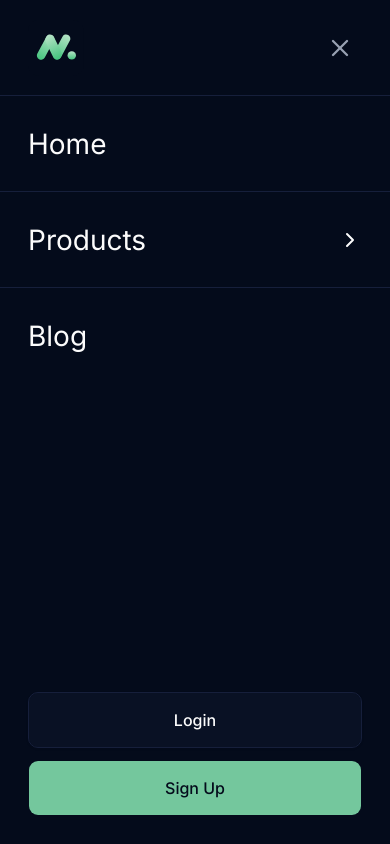
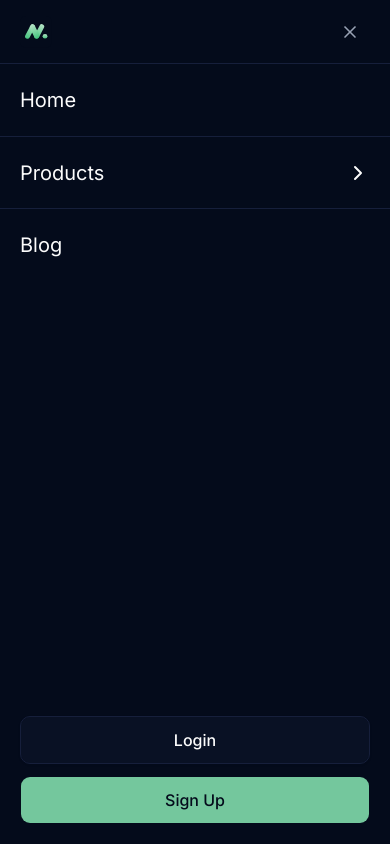
Before and after one commit to whyismeleige/marrai-web, a Next.js app: page / in a window 390 px wide. Both pictures are taken after a click on the button 340 px from the left and 48 px from the top of the page. Shown: the top 844 px of the page. Built offline with nearby package versions, Linux system fonts and the light colour scheme.

Commit message:
feat(marketing): add navbar animation

```diff
--- a/src/components/layout/mobile-nav.tsx
+++ b/src/components/layout/mobile-nav.tsx
@@ -3,12 +3,15 @@
 import * as React from "react"
 import Image from "next/image"
 import Link from "next/link"
+import { AnimatePresence, motion, useReducedMotion } from "framer-motion"
 import { ArrowLeft, ChevronRight, X } from "lucide-react"
 
 import { Button } from "@/components/ui/button"
 import { authNavItems, primaryNavItems, productNavItems } from "@/constants/nav"
 import { brandAssets, siteCopy } from "@/constants/homepage-copy"
 import { cn } from "@/lib/utils"
+
+const navEase = [0.16, 1, 0.3, 1] as const
 
 type MobileNavProps = {
   open: boolean
@@ -19,6 +22,8 @@ type MobileMenuState = "root" | "products"
 
 export function MobileNav({ open, onOpenChange }: MobileNavProps) {
   const [menuState, setMenuState] = React.useState<MobileMenuState>("root")
+  const [direction, setDirection] = React.useState<1 | -1>(1)
+  const reduceMotion = useReducedMotion()
   const closeButtonRef = React.useRef<HTMLButtonElement>(null)
   const mobileAuthItems = [
     authNavItems.find((item) => item.label === siteCopy.auth.login),
@@ -52,18 +57,23 @@ export function MobileNav({ open, onOpenChange }: MobileNavProps) {
     }
   }, [closeMenu, open])
 
-  if (!open) {
-    return null
-  }
+  const panelTransition = { duration: reduceMotion ? 0 : 0.2, ease: navEase }
+  const treeTransition = { duration: reduceMotion ? 0 : 0.18, ease: navEase }
 
   return (
-    <div
+    <AnimatePresence>
+      {open ? (
+        <motion.div
           className="dark fixed inset-0 z-50 flex min-h-dvh flex-col bg-background text-foreground lg:hidden"
           role="dialog"
           aria-modal="true"
           aria-label="Site navigation"
+          initial={{ opacity: 0, y: reduceMotion ? 0 : -10 }}
+          animate={{ opacity: 1, y: 0 }}
+          exit={{ opacity: 0, y: reduceMotion ? 0 : -8 }}
+          transition={panelTransition}
         >
-      <div className="flex h-24 shrink-0 items-center justify-between border-b border-border px-7 sm:h-28 sm:px-10">
+          <div className="flex h-16 shrink-0 items-center justify-between border-b border-border px-5 sm:h-20 sm:px-8">
             <Link
               href="/"
               className="inline-flex items-center rounded-md outline-none focus-visible:ring-3 focus-visible:ring-ring/50"
@@ -75,35 +85,81 @@ export function MobileNav({ open, onOpenChange }: MobileNavProps) {
                 width={72}
                 height={72}
                 priority
-            className="size-14 sm:size-16"
+                className="size-8 sm:size-10"
               />
             </Link>
             <button
               ref={closeButtonRef}
               type="button"
-          className="inline-flex size-11 items-center justify-center rounded-md text-muted-foreground transition-colors hover:text-foreground focus-visible:outline-none focus-visible:ring-3 focus-visible:ring-ring/50"
+              className="inline-flex size-10 items-center justify-center rounded-md text-muted-foreground transition-colors hover:text-foreground focus-visible:outline-none focus-visible:ring-3 focus-visible:ring-ring/50"
               aria-label="Close menu"
               onClick={closeMenu}
             >
-          <X className="size-7" aria-hidden="true" />
+              <X className="size-5" aria-hidden="true" />
             </button>
           </div>
 
-      <nav className="min-h-0 flex-1 overflow-y-auto" aria-label="Mobile">
+          <nav
+            className="min-h-0 flex-1 overflow-x-hidden overflow-y-auto"
+            aria-label="Mobile"
+          >
+            <AnimatePresence mode="wait" initial={false} custom={direction}>
               {menuState === "root" ? (
+                <motion.div
+                  key="root"
+                  initial={{
+                    opacity: 0,
+                    x: reduceMotion ? 0 : direction > 0 ? -24 : 24,
+                  }}
+                  animate={{ opacity: 1, x: 0 }}
+                  exit={{
+                    opacity: 0,
+                    x: reduceMotion ? 0 : direction > 0 ? -24 : 24,
+                  }}
+                  transition={treeTransition}
+                >
                   <RootMenu
+                    reduceMotion={Boolean(reduceMotion)}
                     onClose={closeMenu}
-            onProductsClick={() => setMenuState("products")}
+                    onProductsClick={() => {
+                      setDirection(1)
+                      setMenuState("products")
+                    }}
                   />
+                </motion.div>
               ) : (
+                <motion.div
+                  key="products"
+                  initial={{
+                    opacity: 0,
+                    x: reduceMotion ? 0 : direction > 0 ? 24 : -24,
+                  }}
+                  animate={{ opacity: 1, x: 0 }}
+                  exit={{
+                    opacity: 0,
+                    x: reduceMotion ? 0 : direction > 0 ? -24 : 24,
+                  }}
+                  transition={treeTransition}
+                >
                   <ProductsMenu
-            onBack={() => setMenuState("root")}
+                    reduceMotion={Boolean(reduceMotion)}
+                    onBack={() => {
+                      setDirection(-1)
+                      setMenuState("root")
+                    }}
                     onClose={closeMenu}
                   />
+                </motion.div>
               )}
+            </AnimatePresence>
           </nav>
 
-      <div className="grid shrink-0 gap-3 px-7 pb-7 sm:px-10 sm:pb-10">
+          <motion.div
+            className="grid shrink-0 gap-3 px-5 pb-5 sm:px-8 sm:pb-8"
+            initial={reduceMotion ? false : { opacity: 0, y: 8 }}
+            animate={{ opacity: 1, y: 0 }}
+            transition={{ delay: reduceMotion ? 0 : 0.08, ...panelTransition }}
+          >
             {mobileAuthItems.map((item) => {
               const isPrimary = item.label === siteCopy.auth.signUp
 
@@ -113,7 +169,7 @@ export function MobileNav({ open, onOpenChange }: MobileNavProps) {
                   asChild
                   variant={isPrimary ? "default" : "outline"}
                   className={cn(
-              "h-14 rounded-lg text-base",
+                    "h-12 rounded-lg text-base sm:h-14",
                     !isPrimary &&
                       "border-border bg-background text-foreground hover:bg-muted"
                   )}
@@ -124,63 +180,100 @@ export function MobileNav({ open, onOpenChange }: MobileNavProps) {
                 </Button>
               )
             })}
-      </div>
-    </div>
+          </motion.div>
+        </motion.div>
+      ) : null}
+    </AnimatePresence>
   )
 }
 
 function RootMenu({
+  reduceMotion,
   onClose,
   onProductsClick,
 }: {
+  reduceMotion: boolean
   onClose: () => void
   onProductsClick: () => void
 }) {
+  const rowMotion = {
+    variants: {
+      hidden: { opacity: 0, y: reduceMotion ? 0 : 8 },
+      show: { opacity: 1, y: 0 },
+    },
+    transition: { duration: reduceMotion ? 0 : 0.16, ease: navEase },
+  } as const
+
   return (
-    <div className="divide-y divide-border">
+    <motion.div
+      className="divide-y divide-border"
+      initial="hidden"
+      animate="show"
+      variants={{
+        hidden: {},
+        show: {
+          transition: {
+            staggerChildren: reduceMotion ? 0 : 0.035,
+            delayChildren: reduceMotion ? 0 : 0.04,
+          },
+        },
+      }}
+    >
       {primaryNavItems.map((item) => {
         if ("menuId" in item && item.menuId === "products") {
           return (
-            <button
+            <motion.button
               key={item.label}
               type="button"
-              className="flex h-24 w-full items-center justify-between px-7 text-left text-h2 text-foreground transition-colors hover:bg-muted focus-visible:outline-none focus-visible:ring-3 focus-visible:ring-inset focus-visible:ring-ring/50 sm:h-28 sm:px-10"
+              className="flex h-18 w-full items-center justify-between px-5 text-left text-h3 text-foreground transition-colors hover:bg-muted focus-visible:outline-none focus-visible:ring-3 focus-visible:ring-inset focus-visible:ring-ring/50 sm:h-22 sm:px-8 sm:text-h2"
               onClick={onProductsClick}
+              {...rowMotion}
             >
               <span>{item.label}</span>
               <ChevronRight
                 className="size-6 text-secondary-foreground"
                 aria-hidden="true"
               />
-            </button>
+            </motion.button>
           )
         }
 
         return (
+          <motion.div key={item.label} {...rowMotion}>
             <Link
-            key={item.label}
               href={item.href}
-            className="flex h-24 items-center px-7 text-h2 text-foreground transition-colors hover:bg-muted focus-visible:outline-none focus-visible:ring-3 focus-visible:ring-inset focus-visible:ring-ring/50 sm:h-28 sm:px-10"
+              className="flex h-18 items-center px-5 text-h3 text-foreground transition-colors hover:bg-muted focus-visible:outline-none focus-visible:ring-3 focus-visible:ring-inset focus-visible:ring-ring/50 sm:h-22 sm:px-8 sm:text-h2"
               onClick={onClose}
             >
               {item.label}
             </Link>
+          </motion.div>
         )
       })}
-    </div>
+    </motion.div>
   )
 }
 
 function ProductsMenu({
+  reduceMotion,
   onBack,
   onClose,
 }: {
+  reduceMotion: boolean
   onBack: () => void
   onClose: () => void
 }) {
+  const rowMotion = {
+    variants: {
+      hidden: { opacity: 0, y: reduceMotion ? 0 : 8 },
+      show: { opacity: 1, y: 0 },
+    },
+    transition: { duration: reduceMotion ? 0 : 0.16, ease: navEase },
+  } as const
+
   return (
     <div>
-      <div className="border-b border-border px-7 py-6 sm:px-10">
+      <div className="border-b border-border px-5 py-5 sm:px-8 sm:py-6">
         <button
           type="button"
           className="inline-flex items-center gap-2 rounded-md text-body text-muted-foreground transition-colors hover:text-foreground focus-visible:outline-none focus-visible:ring-3 focus-visible:ring-ring/50"
@@ -193,24 +286,38 @@ function ProductsMenu({
           {siteCopy.mobileNav.productsLabel}
         </h2>
       </div>
-      <div className="divide-y divide-border">
+      <motion.div
+        className="divide-y divide-border"
+        initial="hidden"
+        animate="show"
+        variants={{
+          hidden: {},
+          show: {
+            transition: {
+              staggerChildren: reduceMotion ? 0 : 0.03,
+              delayChildren: reduceMotion ? 0 : 0.03,
+            },
+          },
+        }}
+      >
         {productNavItems.map((item) =>
           "disabled" in item && item.disabled ? (
-            <div
+            <motion.div
               key={item.label}
-              className="flex min-h-24 flex-col justify-center px-7 py-5 text-muted-foreground sm:px-10"
+              className="flex min-h-20 flex-col justify-center px-5 py-4 text-muted-foreground sm:min-h-24 sm:px-8 sm:py-5"
               aria-disabled="true"
+              {...rowMotion}
             >
               <span className="text-h3 text-foreground">{item.label}</span>
               <span className="mt-2 text-body text-muted-foreground">
                 {item.description}
               </span>
-            </div>
+            </motion.div>
           ) : (
+            <motion.div key={item.label} {...rowMotion}>
               <Link
-              key={item.label}
                 href={item.href}
-              className="flex min-h-24 flex-col justify-center px-7 py-5 transition-colors hover:bg-muted focus-visible:outline-none focus-visible:ring-3 focus-visible:ring-inset focus-visible:ring-ring/50 sm:px-10"
+                className="flex min-h-20 flex-col justify-center px-5 py-4 transition-colors hover:bg-muted focus-visible:outline-none focus-visible:ring-3 focus-visible:ring-inset focus-visible:ring-ring/50 sm:min-h-24 sm:px-8 sm:py-5"
                 onClick={onClose}
               >
                 <span className="text-h3 text-foreground">{item.label}</span>
@@ -218,9 +325,10 @@ function ProductsMenu({
                   {item.description}
                 </span>
               </Link>
+            </motion.div>
           )
         )}
-      </div>
+      </motion.div>
     </div>
   )
 }
--- a/src/components/layout/site-header.tsx
+++ b/src/components/layout/site-header.tsx
@@ -3,6 +3,7 @@
 import * as React from "react"
 import Image from "next/image"
 import Link from "next/link"
+import { AnimatePresence, motion, useReducedMotion } from "framer-motion"
 import { ChevronDown, Menu, Package } from "lucide-react"
 
 import { MobileNav } from "@/components/layout/mobile-nav"
@@ -11,9 +12,12 @@ import { authNavItems, primaryNavItems, productNavItems } from "@/constants/nav"
 import { brandAssets, siteCopy } from "@/constants/homepage-copy"
 import { cn } from "@/lib/utils"
 
+const navEase = [0.16, 1, 0.3, 1] as const
+
 export function SiteHeader() {
   const [mobileOpen, setMobileOpen] = React.useState(false)
   const [productsOpen, setProductsOpen] = React.useState(false)
+  const reduceMotion = useReducedMotion()
   const headerRef = React.useRef<HTMLElement>(null)
 
   React.useEffect(() => {
@@ -48,7 +52,7 @@ export function SiteHeader() {
         ref={headerRef}
         className="dark relative z-40 border-b border-border bg-background text-foreground"
       >
-        <div className="mx-auto flex h-24 w-full max-w-7xl items-center justify-between px-7 sm:h-28 sm:px-10 lg:h-20 lg:px-8">
+        <div className="mx-auto flex h-16 w-full max-w-7xl items-center justify-between px-5 sm:h-20 sm:px-8 lg:h-20 lg:px-8">
           <Link
             href="/"
             className="inline-flex items-center rounded-md outline-none focus-visible:ring-3 focus-visible:ring-ring/50"
@@ -68,7 +72,7 @@ export function SiteHeader() {
               width={72}
               height={72}
               priority
-              className="size-14 lg:hidden"
+              className="size-8 sm:size-10 lg:hidden"
             />
           </Link>
 
@@ -130,16 +134,20 @@ export function SiteHeader() {
 
           <button
             type="button"
-            className="inline-flex size-11 items-center justify-center rounded-md text-foreground transition-colors hover:bg-muted focus-visible:outline-none focus-visible:ring-3 focus-visible:ring-ring/50 lg:hidden"
+            className="inline-flex size-10 items-center justify-center rounded-md text-foreground transition-colors hover:bg-muted focus-visible:outline-none focus-visible:ring-3 focus-visible:ring-ring/50 lg:hidden"
             aria-label="Open menu"
             aria-expanded={mobileOpen}
             onClick={() => setMobileOpen(true)}
           >
-            <Menu className="size-8" aria-hidden="true" />
+            <Menu className="size-5" aria-hidden="true" />
           </button>
         </div>
 
-        {productsOpen ? <ProductsMegaMenu /> : null}
+        <AnimatePresence>
+          {productsOpen ? (
+            <ProductsMegaMenu reduceMotion={Boolean(reduceMotion)} />
+          ) : null}
+        </AnimatePresence>
       </header>
 
       <MobileNav open={mobileOpen} onOpenChange={setMobileOpen} />
@@ -147,14 +155,18 @@ export function SiteHeader() {
   )
 }
 
-function ProductsMegaMenu() {
+function ProductsMegaMenu({ reduceMotion }: { reduceMotion: boolean }) {
   const featuredItem = productNavItems[0]
   const menuItems = productNavItems.slice(1)
 
   return (
-    <div
+    <motion.div
       id="products-menu"
       className="absolute left-1/2 top-full hidden w-[min(68rem,calc(100vw-4rem))] -translate-x-1/2 pt-4 lg:block"
+      initial={{ opacity: 0, y: reduceMotion ? 0 : -8 }}
+      animate={{ opacity: 1, y: 0 }}
+      exit={{ opacity: 0, y: reduceMotion ? 0 : -6 }}
+      transition={{ duration: reduceMotion ? 0 : 0.18, ease: navEase }}
     >
       <div className="grid gap-10 rounded-lg border border-border bg-card p-8 text-card-foreground shadow-xl lg:grid-cols-[19rem_1fr]">
         <Link
@@ -209,7 +221,7 @@ function ProductsMegaMenu() {
           </div>
         </div>
       </div>
-    </div>
+    </motion.div>
   )
 }
 
```
Lines whose indentation alone changed are shown as unchanged.
